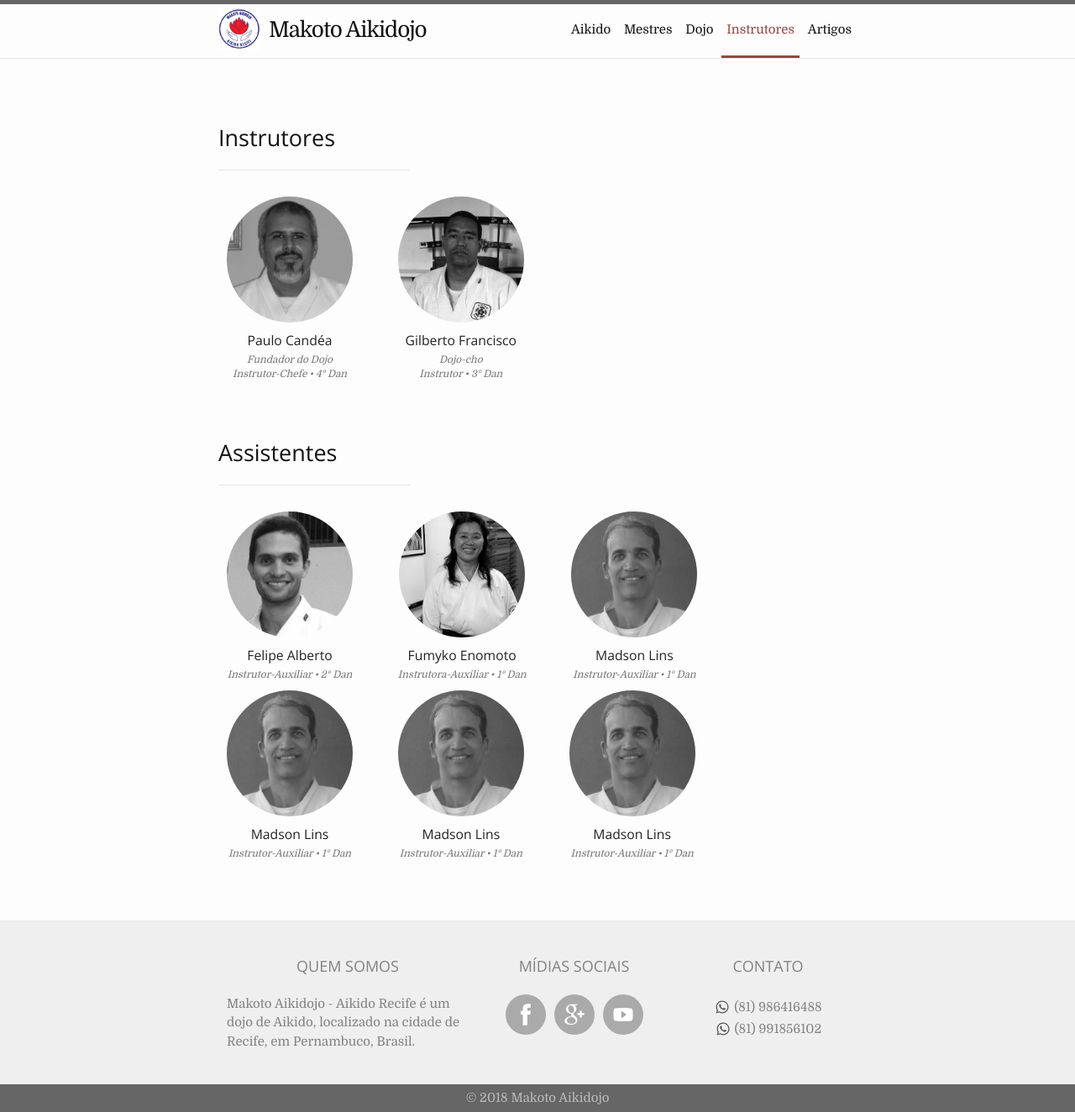
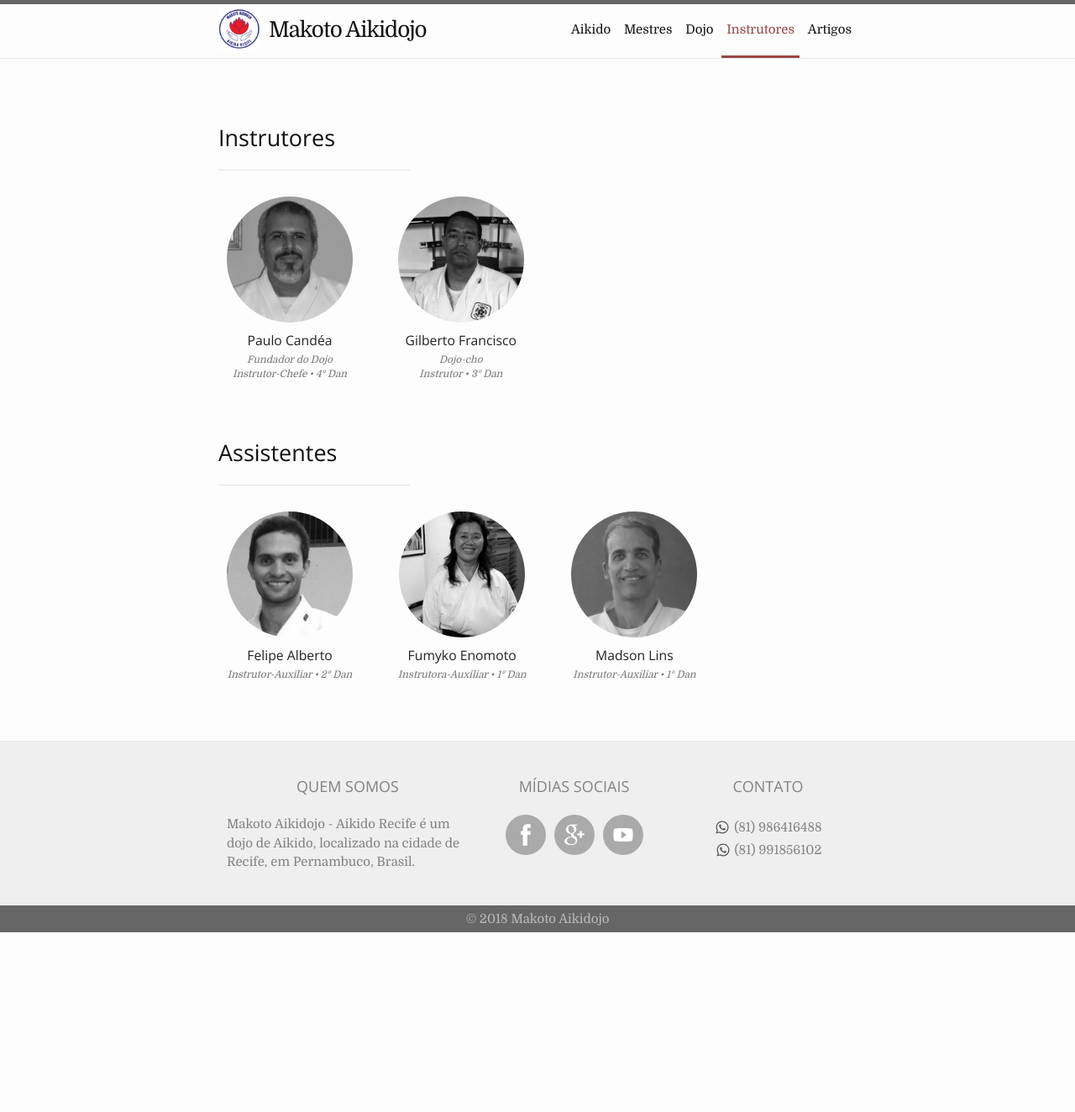
Before and after one commit to aikidorecife/aikidorecife.github.io, a Jekyll site: the page built from instrutores/index.html, in a window 1280 px wide. Shown: the whole page at 84% size. Built offline with Jekyll 4.4.1, drawn with Linux system fonts in a browser that asks for light colours; nearby versions of some CDN libraries; after the commit the page ends 1110 px from its top, so only the background shows below that.

Commit message:
fixing duplicated instructors

```diff
--- a/_data/instructors.yml
+++ b/_data/instructors.yml
@@ -27,18 +27,3 @@ assistants:
           title2: "Instrutor-Auxiliar"
           rank: "1º Dan"
           photo: "/assets/madson-perfil.jpg"
-
-        - name: "Madson Lins"
-          title2: "Instrutor-Auxiliar"
-          rank: "1º Dan"
-          photo: "/assets/madson-perfil.jpg"
-
-        - name: "Madson Lins"
-          title2: "Instrutor-Auxiliar"
-          rank: "1º Dan"
-          photo: "/assets/madson-perfil.jpg"
-
-        - name: "Madson Lins"
-          title2: "Instrutor-Auxiliar"
-          rank: "1º Dan"
-          photo: "/assets/madson-perfil.jpg"
```
